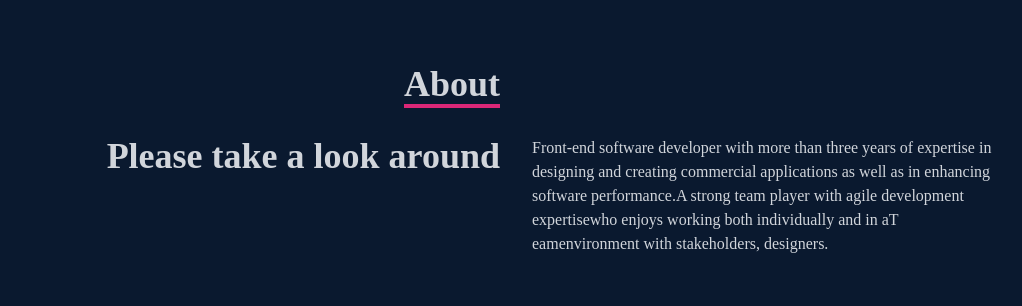
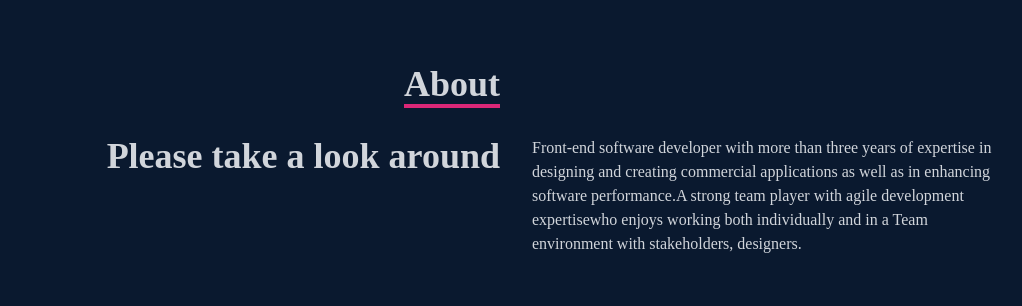
Before and after one commit to abhi150392/portfolio-website, a React (Create React App) app: page / in a window 1280 px wide. Shown: the part 1040-1346 px from the top of the page, without its empty margins (124-1146 px from the left). Built offline with nearby package versions, Linux system fonts and the light colour scheme.

Commit message:
added projects

```diff
--- a/src/components/About.js
+++ b/src/components/About.js
@@ -22,7 +22,7 @@ const About = () => {
               expertise in designing and creating commercial applications as
               well as in enhancing software performance.A strong team player
               with agile development expertisewho enjoys working both
-              individually and in aT eamenvironment with stakeholders,
+              individually and in a Team environment with stakeholders,
               designers.
             </p>
           </div>
--- a/src/components/Projects.js
+++ b/src/components/Projects.js
@@ -110,7 +110,7 @@ const Projects = () => {
             {/* Hover effects */}
             <div className="opacity-0 group-hover:opacity-100">
               <span className="text-2xl font-bold text-white tracking-wider">
-                SHopping Cart (Redux tool kit)
+                Shopping Cart (Redux tool kit)
               </span>
               <div className="pt-8 text-center">
                 <a
@@ -140,11 +140,11 @@ const Projects = () => {
             {/* Hover effects */}
             <div className="opacity-0 group-hover:opacity-100">
               <span className="text-2xl font-bold text-white tracking-wider">
-                Pagination(React)
+                Netflix GPT
               </span>
               <div className="pt-8 text-center">
                 <a
-                  href="https://github.com/abhi150392/Pagination-React"
+                  href="https://github.com/abhi150392/NetflixGPT"
                   target="_blank"
                 >
                   <button className="text-center rounded-lg px-4 py-3 m-2 bg-white text-gray-700 font-bold  text-lg">
```
Also changed, not shown: src/assets/Form.jpg.
